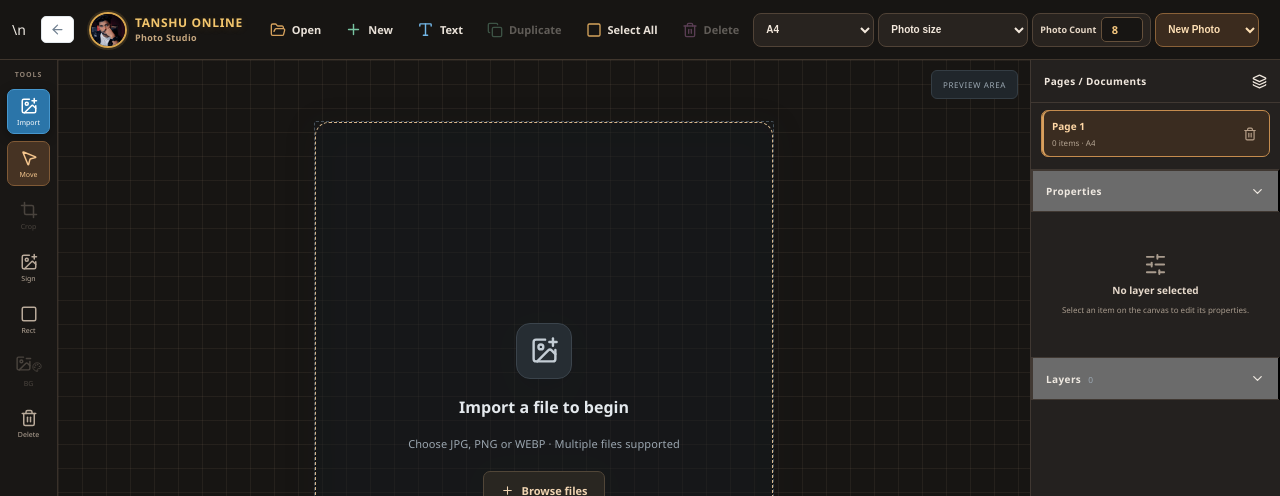
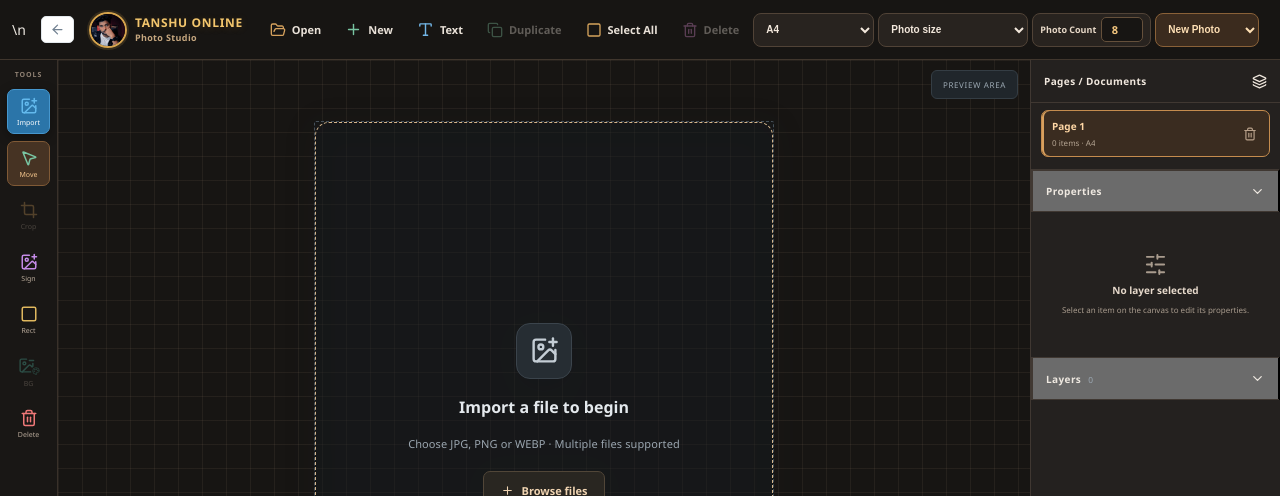
Before and after one commit to tanshuonline-cell/tanshu-one-desktop, a React (Vite) app: page / in a window 1280 px wide. Both pictures are taken after a click on the button "Open Auto Passport Photo Maker". Shown: the top 496 px of the page. Built offline with nearby package versions, Linux system fonts and the light colour scheme.

Commit message:
Add contained premium ripple feedback to Photo Studio tools and settings

```diff
--- a/src/PhotoStudio.css
+++ b/src/PhotoStudio.css
@@ -384,3 +384,107 @@
 .ps-signature-note{display:block;margin-top:7px;color:#7d8a97;font-size:9px;line-height:1.5}
 
 .ps-sheet-spacing-grid label{flex-direction:column;align-items:stretch;gap:5px}
+
+
+/* Premium, contained interaction feedback for tools and settings */
+.photo-studio .ps-quick-tools button,
+.photo-studio .ps-unified-actions .ps-tool,
+.photo-studio .ps-tools-drawer button,
+.photo-studio .ps-sheet-floating-actions button,
+.photo-studio .ps-right-panel button,
+.photo-studio .ps-right-panel input,
+.photo-studio .ps-right-panel select,
+.photo-studio .ps-right-panel textarea,
+.photo-studio .ps-tools-drawer input,
+.photo-studio .ps-tools-drawer select {
+  transition: color .2s ease, background-color .2s ease, border-color .2s ease, box-shadow .24s ease, transform .24s ease;
+}
+.photo-studio .ps-quick-tools button,
+.photo-studio .ps-unified-actions .ps-tool,
+.photo-studio .ps-tools-drawer button,
+.photo-studio .ps-sheet-floating-actions button,
+.photo-studio .ps-right-panel button {
+  position: relative;
+  isolation: isolate;
+  overflow: hidden;
+}
+.photo-studio .ps-quick-tools button::after,
+.photo-studio .ps-unified-actions .ps-tool::after,
+.photo-studio .ps-tools-drawer button::after,
+.photo-studio .ps-sheet-floating-actions button::after,
+.photo-studio .ps-right-panel button::after {
+  content: "";
+  position: absolute;
+  inset: -1px;
+  z-index: -1;
+  pointer-events: none;
+  border-radius: inherit;
+  opacity: 0;
+  background: radial-gradient(circle at 50% 50%, rgba(255,255,255,.25) 0, rgba(255,255,255,.11) 18%, transparent 68%);
+  transform: scale(.18);
+  transition: opacity .22s ease, transform .42s cubic-bezier(.16,.8,.25,1);
+}
+.photo-studio .ps-quick-tools button:hover::after,
+.photo-studio .ps-unified-actions .ps-tool:hover::after,
+.photo-studio .ps-tools-drawer button:hover::after,
+.photo-studio .ps-sheet-floating-actions button:hover::after,
+.photo-studio .ps-right-panel button:hover::after {
+  opacity: .9;
+  transform: scale(1.65);
+}
+.photo-studio .ps-quick-tools button:active,
+.photo-studio .ps-unified-actions .ps-tool:active,
+.photo-studio .ps-tools-drawer button:active,
+.photo-studio .ps-sheet-floating-actions button:active,
+.photo-studio .ps-right-panel button:active {
+  transform: scale(.965);
+}
+.photo-studio .ps-right-panel input:hover,
+.photo-studio .ps-right-panel select:hover,
+.photo-studio .ps-right-panel textarea:hover,
+.photo-studio .ps-tools-drawer input:hover,
+.photo-studio .ps-tools-drawer select:hover {
+  border-color: #a67a4e;
+  box-shadow: inset 0 0 0 1px rgba(213,161,93,.12), 0 0 0 2px rgba(213,161,93,.08);
+}
+.photo-studio .ps-right-panel input:focus,
+.photo-studio .ps-right-panel select:focus,
+.photo-studio .ps-right-panel textarea:focus,
+.photo-studio .ps-tools-drawer input:focus,
+.photo-studio .ps-tools-drawer select:focus {
+  outline: none;
+  border-color: #d5a15d;
+  box-shadow: inset 0 0 0 1px rgba(213,161,93,.18), 0 0 0 3px rgba(213,161,93,.13);
+}
+.photo-studio .ps-quick-tools button.ps-tool-import svg { color: #63b9ed; }
+.photo-studio .ps-quick-tools button.ps-tool-move svg { color: #78c5a2; }
+.photo-studio .ps-quick-tools button.ps-tool-crop svg { color: #d6a45c; }
+.photo-studio .ps-quick-tools button.ps-tool-sign svg { color: #c58be8; }
+.photo-studio .ps-quick-tools button.ps-tool-shape svg { color: #e0b85e; }
+.photo-studio .ps-quick-tools button.ps-tool-bg svg { color: #55c7b2; }
+.photo-studio .ps-quick-tools button.ps-tool-delete svg { color: #f07878; }
+.photo-studio .ps-quick-tools button.ps-tool-delete:hover,
+.photo-studio .ps-quick-tools button.ps-tool-delete.active {
+  background: rgba(174,45,53,.22);
+  border-color: rgba(239,104,112,.62);
+  color: #ffd8d8;
+  box-shadow: inset 0 0 0 1px rgba(239,104,112,.12), 0 0 14px rgba(220,65,75,.12);
+}
+.photo-studio .ps-bg-tool-icon { position: relative; width: 22px; height: 20px; display: inline-grid; place-items: center; }
+.photo-studio .ps-bg-tool-icon svg:first-child { position: absolute; left: 0; top: 1px; }
+.photo-studio .ps-bg-tool-icon svg:last-child { position: absolute; right: -1px; bottom: 0; padding: 1px; border-radius: 50%; background: #191715; color: #f0bd65; }
+.photo-studio .ps-quick-tools button.ps-tool-bg:hover,
+.photo-studio .ps-quick-tools button.ps-tool-bg.active { background: rgba(48,151,139,.18); border-color: rgba(83,199,178,.52); color: #c9fff2; }
+.photo-studio .ps-quick-tools button.ps-tool-delete::after { background: radial-gradient(circle at 50% 50%, rgba(255,105,105,.32), rgba(255,105,105,.12) 22%, transparent 68%); }
+@media (prefers-reduced-motion: reduce) {
+  .photo-studio .ps-quick-tools button,
+  .photo-studio .ps-unified-actions .ps-tool,
+  .photo-studio .ps-tools-drawer button,
+  .photo-studio .ps-sheet-floating-actions button,
+  .photo-studio .ps-right-panel button,
+  .photo-studio .ps-right-panel input,
+  .photo-studio .ps-right-panel select,
+  .photo-studio .ps-right-panel textarea,
+  .photo-studio .ps-tools-drawer input,
+  .photo-studio .ps-tools-drawer select { transition: none !important; }
+}
```
